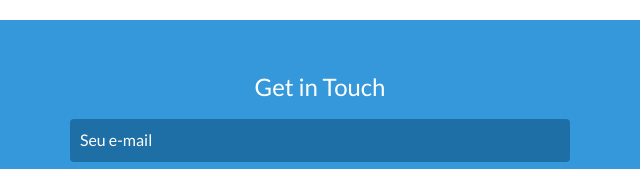
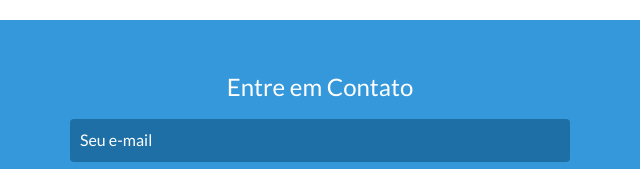
Before and after one commit to douglasmonteiro-dev/Portfolio, a website: page index.html in a window 1280 px wide. Shown: the part 3485-3654 px from the top of the page, 320-960 px from the left. Drawn offline with nearby package versions, Linux system fonts and the light colour scheme.

Commit message:
alteração index

```diff
--- a/index.html
+++ b/index.html
@@ -5,7 +5,7 @@
     <meta charset="utf-8">
     <meta http-equiv="X-UA-Compatible" content="IE=edge">
     <meta name="viewport" content="width=device-width, initial-scale=1">
-    <title>My Portfolio</title>
+    <title>Portfolio - Douglas Monteiro</title>
 	<link rel="shortcut icon" href="favicon.ico" type="image/x-icon">
 	<link rel="icon" href="favicon.ico" type="image/x-icon">
     <link href="https://fonts.googleapis.com/css?family=Lato:300,400,700,900" rel="stylesheet">
@@ -221,7 +221,7 @@
     <!-- End #skills -->
 
     <div id="contact">
-        <h2>Get in Touch</h2>
+        <h2>Entre em Contato</h2>
         <div id="contact-form">
             <form method="POST" action="https://formspree.io/douglasmonteiro@icloud.com">
                 <input type="hidden" name="_subject" value="Contato a partir do Portfolio GitHub" />
```
